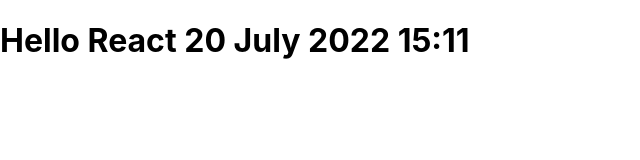
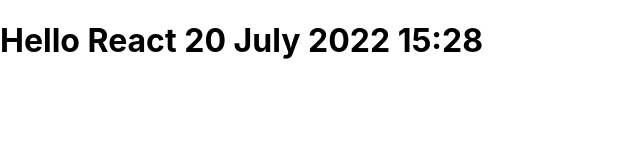
Before and after one commit to downey88/reactfrontend, a React (Create React App) app: page / in a window 1280 px wide. Shown: the top 160 px of the page, without its empty margins (0-640 px from the left). Built offline with nearby package versions, Linux system fonts and the light colour scheme.

Commit message:
Test befire Gitlab runner

```diff
--- a/src/App.js
+++ b/src/App.js
@@ -1,7 +1,7 @@
 function App() {
   return (
     <div>
-        <h1>Hello React 20 July 2022 15:11</h1>
+        <h1>Hello React 20 July 2022 15:28</h1>
     </div>
   );
 }
```
